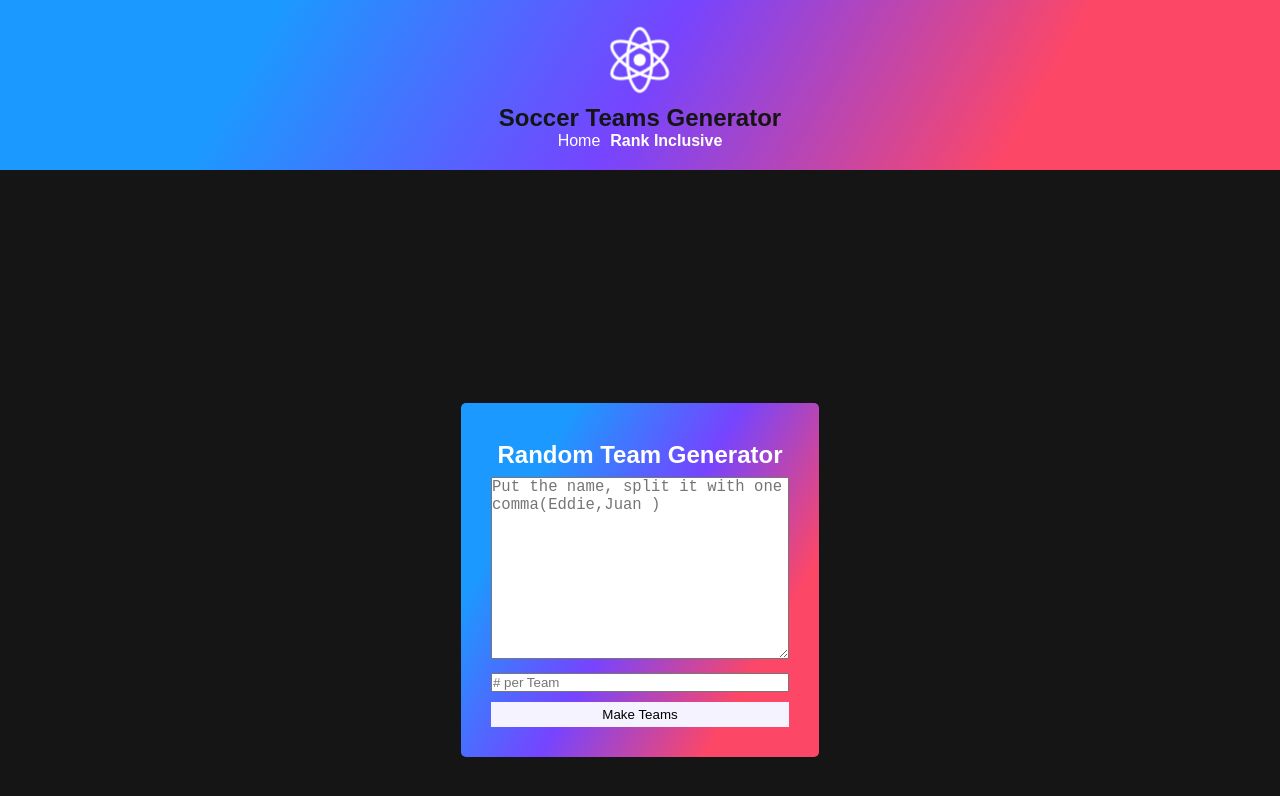
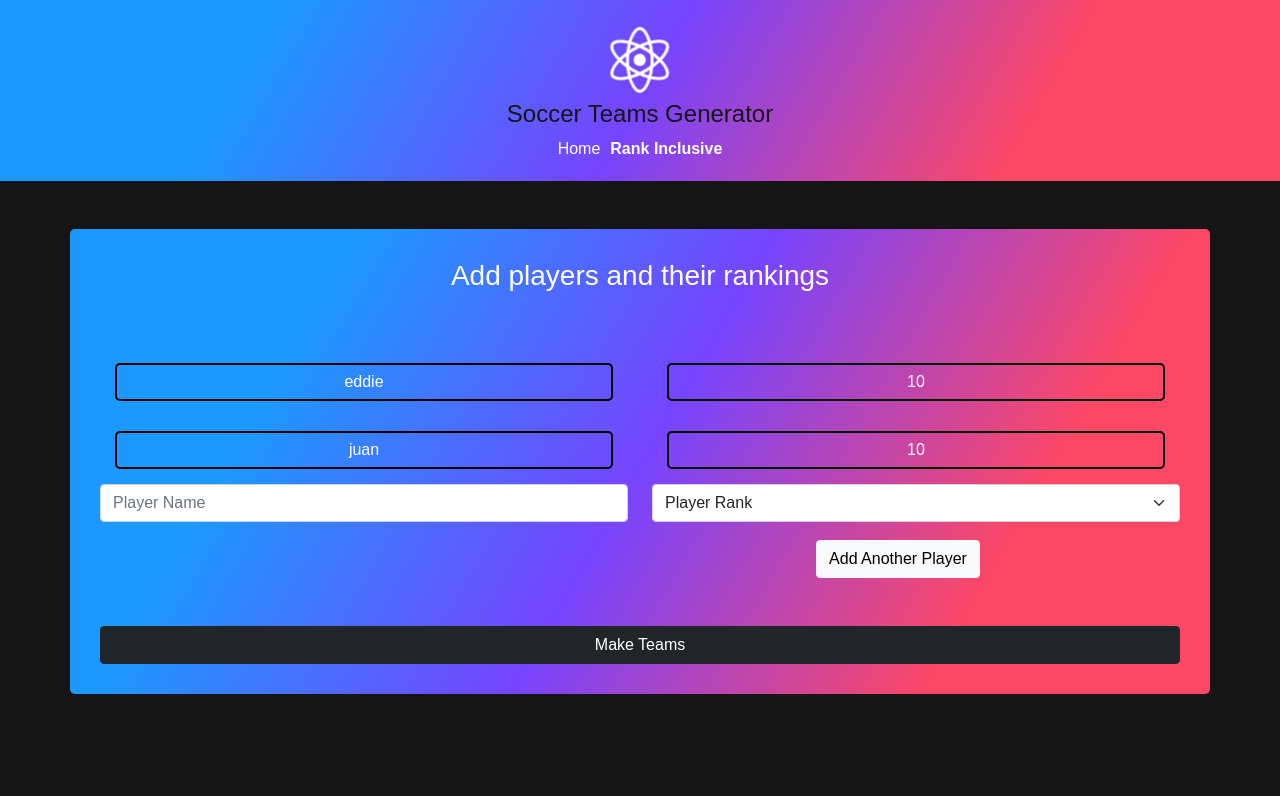
Before and after one commit to ed1868/SoccerListGenerator, a React (Create React App) app in the folder client/: page /rankInclusiveSort in a window 1280 px wide. Shown: the top 796 px of the page. Built offline with nearby package versions, Linux system fonts and the light colour scheme.

Commit message:
player container done

```diff
--- a/client/public/index.html
+++ b/client/public/index.html
@@ -1,17 +1,17 @@
 <!DOCTYPE html>
 <html lang="en">
+
 <head>
   <meta charset="utf-8" />
-    <meta
-      name="viewport"
-      content="width=device-width, initial-scale=1, shrink-to-fit=no"
-    />
+  <meta name="viewport" content="width=device-width, initial-scale=1, shrink-to-fit=no" />
   <meta name="theme-color" content="#000000" />
   <!--
       manifest.json provides metadata used when your web app is added to the
       homescreen on Android. See https://developers.google.com/web/fundamentals/engage-and-retain/web-app-manifest/
     -->
   <!-- <link rel="manifest" href="%PUBLIC_URL%/manifest.json"> -->
+  <link href="https://cdn.jsdelivr.net/npm/bootstrap@5.1.0/dist/css/bootstrap.min.css" rel="stylesheet"
+    integrity="sha384-KyZXEAg3QhqLMpG8r+8fhAXLRk2vvoC2f3B09zVXn8CA5QIVfZOJ3BCsw2P0p/We" crossorigin="anonymous">
   <link rel="shortcut icon" href="%PUBLIC_URL%/favicon.ico" />
   <!--
       Notice the use of %PUBLIC_URL% in the tags above.
@@ -26,6 +26,11 @@
 </head>
 
 <body>
+
+  <script src="https://cdn.jsdelivr.net/npm/bootstrap@5.1.0/dist/js/bootstrap.bundle.min.js"
+    integrity="sha384-U1DAWAznBHeqEIlVSCgzq+c9gqGAJn5c/t99JyeKa9xxaYpSvHU5awsuZVVFIhvj"
+    crossorigin="anonymous"></script>
+
   <noscript>
     You need to enable JavaScript to run this app.
   </noscript>
@@ -41,4 +46,5 @@
       To create a production bundle, use `npm run build` or `yarn build`.
     -->
 </body>
+
 </html>
--- a/client/src/components/pages/RankedTeams.jsx
+++ b/client/src/components/pages/RankedTeams.jsx
@@ -5,6 +5,10 @@ export default function RakedTeams() {
     players: "",
     teamPlayers: [{
       playerName: "eddie",
+      playerRanking: "10"
+    },
+    {
+      playerName: "juan",
       playerRanking: "10"
     }],
     lineUp: [],
@@ -52,52 +56,105 @@ export default function RakedTeams() {
 
   }
 
+  function handlePlayerAdd(event) {
+
+    let player = {
+      playerRank: state.playerRank,
+      playerName: state.playerName
+    }
+
+    console.log('THE EVENT : ----', event);
+    console.log('CURRENT PLAYER BEING ADDED :', player)
+
+
+
+  }
+
 
   return (
-    <div className="Home">
-      <div className="allPage">
-        <div className="container">
-          <h2 className="title">Random Team Generator</h2>
+    // <div className="Home">
 
-          {state.lineUp.map(team => {
-            console.log('FRONT END TEAM: ', team.toStr)
+    <div className="container mt-5">
+      <div id="formContainer">
+        <div className="row">
+          <div className="col-md-12">
+            <h3 className="text-white pb-5">Add players and their rankings</h3>
+          </div>
+        </div>
 
+
+        {state.teamPlayers.map(player => {
           return (
             <div className="row">
-                <div className="col-md-12">
-                  Team : {team.join()}
+              <div className="col-md-6">
+                <p className="text-white borderOutline">{player.playerName}</p>
+              </div>
+              <div className="col-md-6">
+                <p className="text-white borderOutline">{player.playerRanking}</p>
               </div>
             </div>
           )
         })}
-          <textarea
-            name="players"
-            placeholder="Put the name, split it with one comma(Eddie,Juan )"
-            value={state.players}
-            id="myInput"
-            cols="30"
-            rows="10"
-            onChange={handleInputChange}
 
-          ></textarea
-          ><br />
-          <input type="number" name="groupSize" placeholder="# per Team" value={state.groupSize} onChange={handleInputChange} id="numberTeam" />
-          <br />
+
+
+        <div className="row">
+          <div className="col-md-6">
+            <input type="text" name="playerName" value={state.playerName} className="form-control" placeholder="Player Name" onChange={handleInputChange} aria-label="First name" />
+          </div>
+          <div class="col-md-6">
+
+            <select id="inputRank" name="playerRank" class="form-select" onChange={handleInputChange}>
+              <option selected>Player Rank</option>
+              <option>1</option>
+              <option>2</option>
+              <option>3</option>
+              <option>4</option>
+              <option>5</option>
+              <option>6</option>
+              <option>7</option>
+              <option>8</option>
+              <option>9</option>
+              <option>10</option>
+
+
+            </select>
+
+
+
+          </div>
+          <div className="row">
+            <div className="col-md-6"></div>
+            <div className="col-md-6">
               <button
                 type="button"
-            id="buttons"
+                onClick={handlePlayerAdd}
+                value="Add Another Player"
+                className="btn btn-light mt-2"
+              >
+                Add Another Player
+              </button>
+            </div>
+          </div>
+
+        </div>
+
+        <div className="row mt-5">
+          <div className="col-md-12">
+            <button
+              type="button"
+              id="teamButton"
               onClick={handleRandomTeamGenerator}
               value="Submit"
+              className="btn btn-dark"
             >
               Make Teams
             </button>
           </div>
-        <div className="hidden teams">
-          <h2 className="hidden">Team List</h2>
-          <div id="output" className="output"></div>
-          <button id="reset" className="hidden">Restart</button>
         </div>
+
+
       </div>
-    </div>
+    </div >
   )
 }
--- a/client/src/index.scss
+++ b/client/src/index.scss
@@ -85,6 +85,15 @@ input {
   width: 100%;
 }
 
+.borderOutline{
+  padding-top: 5px;
+  padding-bottom: 5px;
+  border:solid 2px black;
+  border-radius: 5px;
+}
+#teamButton{
+  width: 100%;
+}
 #buttons {
   width: 100%;
   background-color: #f5f3ff;
```
Lines whose indentation alone changed are shown as unchanged.
